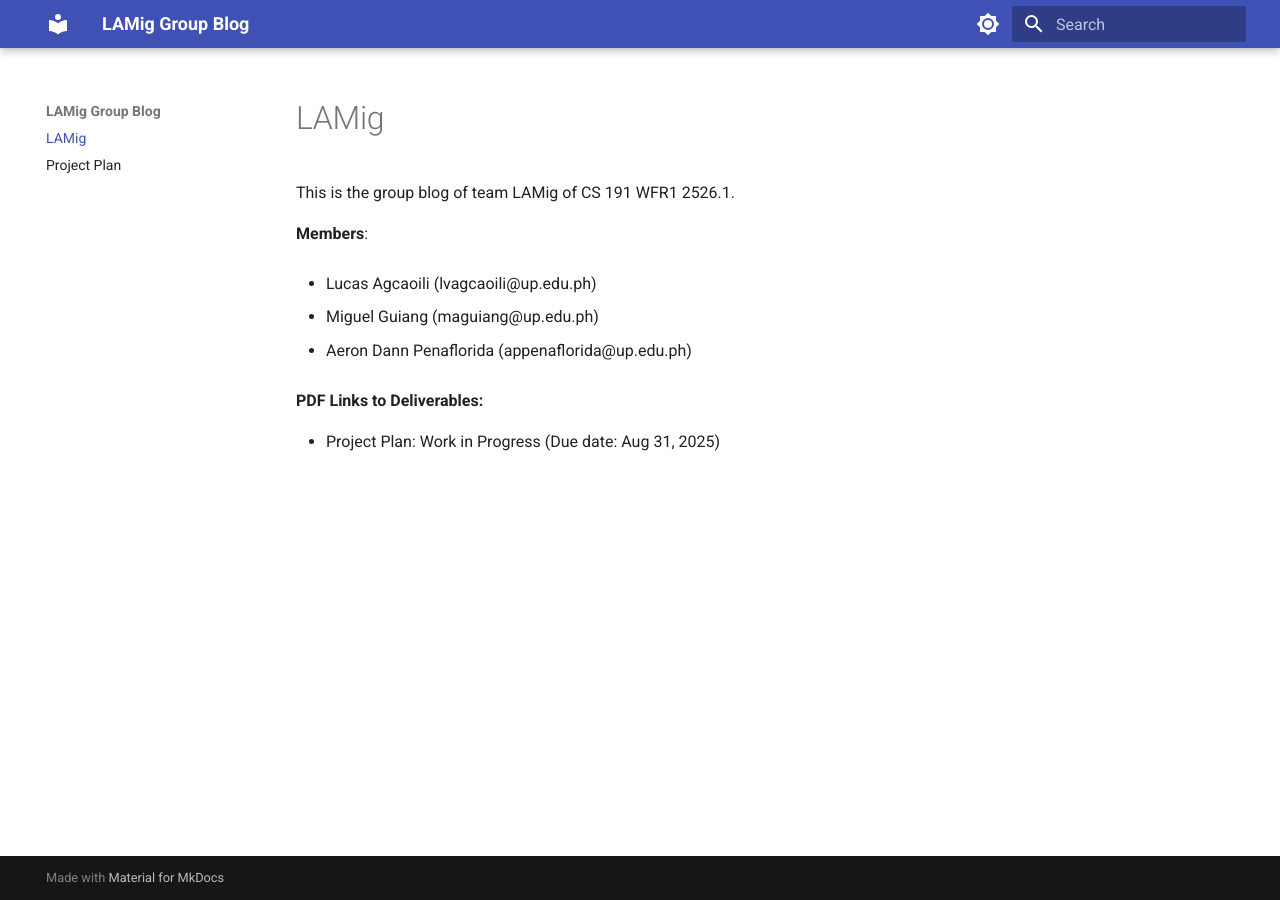
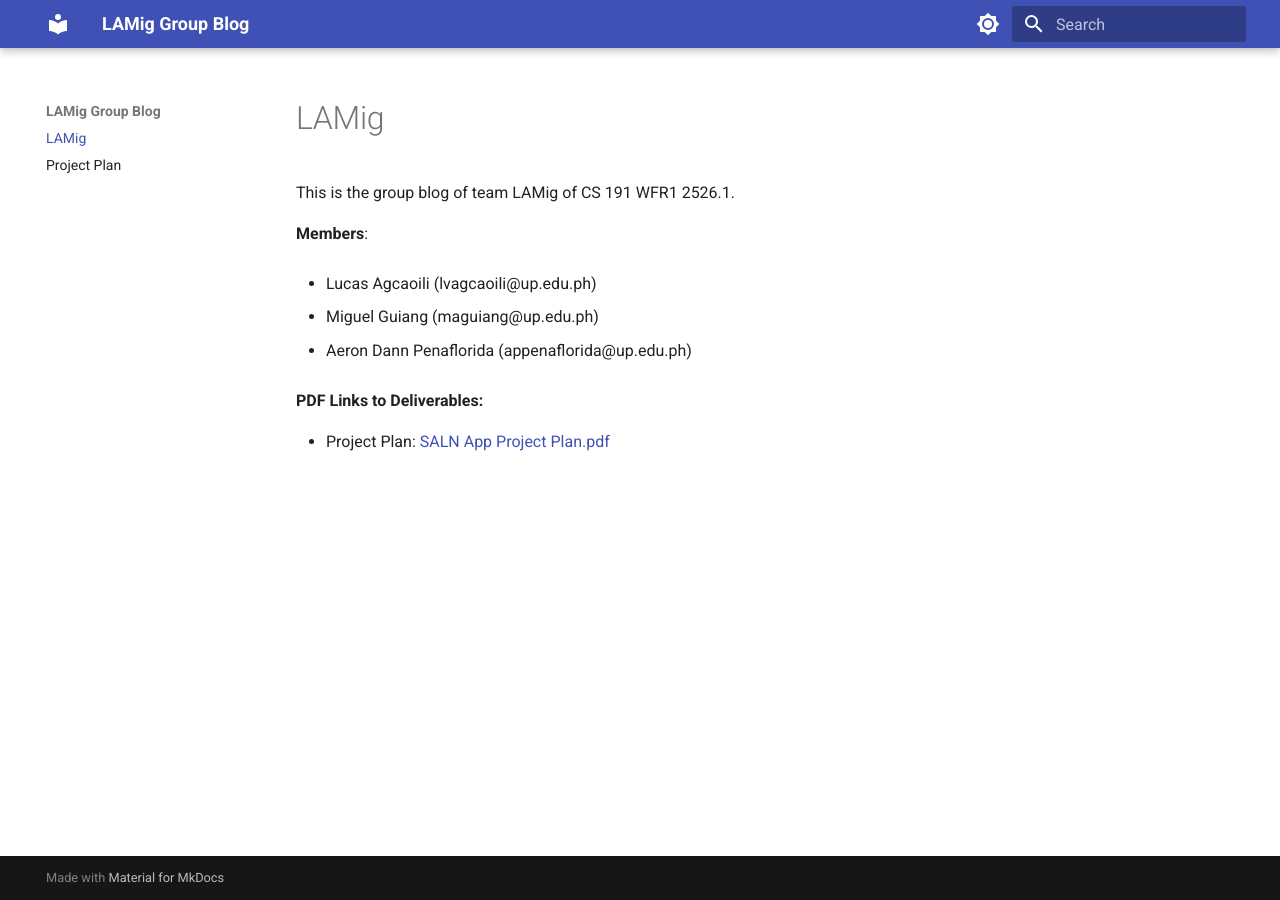
Before and after one commit to SHIROKAMIQQ/cs191-LAMig-GroupBlog, an MkDocs documentation site: the page built from docs/index.md, in a window 1280 px wide. Built offline with MkDocs 1.6.1 and Material for MkDocs 9.7.7, drawn with Linux system fonts in a browser that asks for light colours.

Commit message:
feat(ProjectPlan): add pdf to landing page

```diff
--- a/docs/index.md
+++ b/docs/index.md
@@ -12,4 +12,4 @@ This is the group blog of team LAMig of CS 191 WFR1 2526.1.
 
 **PDF Links to Deliverables:**
 
-- Project Plan: Work in Progress (Due date: Aug 31, 2025)
+- Project Plan: [SALN App Project Plan.pdf](files/SALN%20App%20Project%20Plan.pdf)
```
Also changed, not shown: 1 other file.
